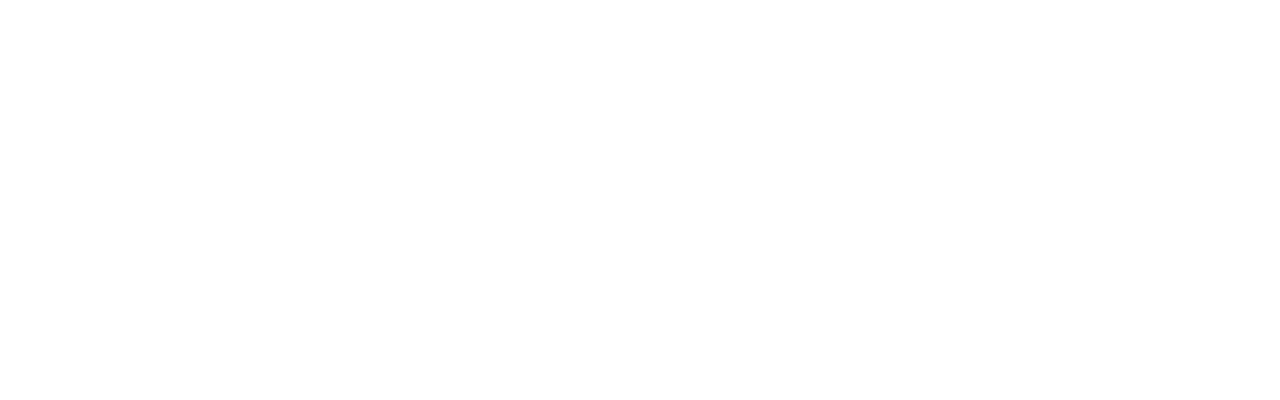
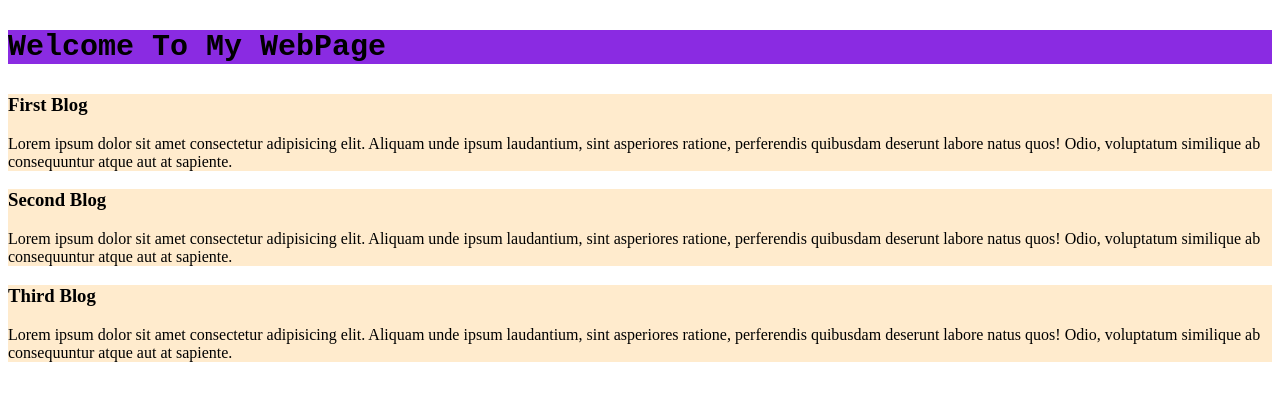
Before and after one commit to redoy-kumar/my-first-github-repo, a plain HTML site: page index.html in a window 1280 px wide. Drawn offline with Linux system fonts and the light colour scheme.

Commit message:
First design done

```diff
--- a/index.html
+++ b/index.html
@@ -4,8 +4,26 @@
     <meta charset="UTF-8">
     <meta name="viewport" content="width=device-width, initial-scale=1.0">
     <title>My First Ever GitHub Repo</title>
+    <link rel="stylesheet" href="styles/style.css">
 </head>
 <body>
+    <header>
+        <h3 class="header">Welcome To My WebPage</h3>
+    </header>
 
+    <div>
+        <h3>First Blog</h3>
+        <p>Lorem ipsum dolor sit amet consectetur adipisicing elit. Aliquam unde ipsum laudantium, sint asperiores ratione, perferendis quibusdam deserunt labore natus quos! Odio, voluptatum similique ab consequuntur atque aut at sapiente.</p>
+    </div>
+
+    <div>
+        <h3>Second Blog</h3>
+        <p>Lorem ipsum dolor sit amet consectetur adipisicing elit. Aliquam unde ipsum laudantium, sint asperiores ratione, perferendis quibusdam deserunt labore natus quos! Odio, voluptatum similique ab consequuntur atque aut at sapiente.</p>
+    </div>
+
+    <div>
+        <h3>Third Blog</h3>
+        <p>Lorem ipsum dolor sit amet consectetur adipisicing elit. Aliquam unde ipsum laudantium, sint asperiores ratione, perferendis quibusdam deserunt labore natus quos! Odio, voluptatum similique ab consequuntur atque aut at sapiente.</p>
+    </div>
 </body>
 </html>
--- /dev/null
+++ b/styles/style.css
@@ -0,0 +1,9 @@
+div{
+    background-color: blanchedalmond;
+}
+
+.header{
+    font-size: 30px;
+    font-family:'Courier New', Courier, monospace;
+    background-color:blueviolet;
+}
```
